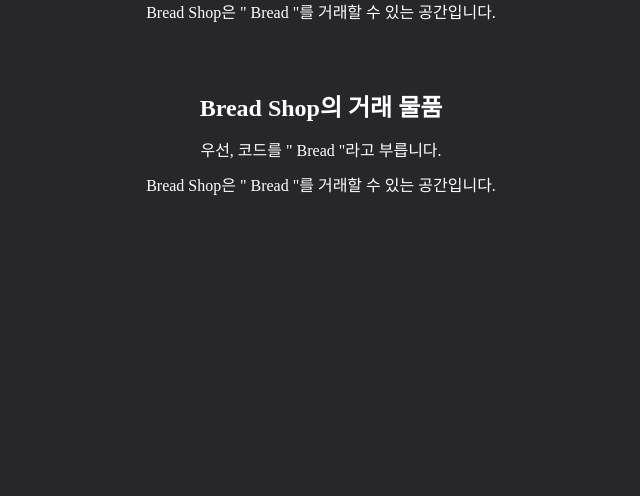
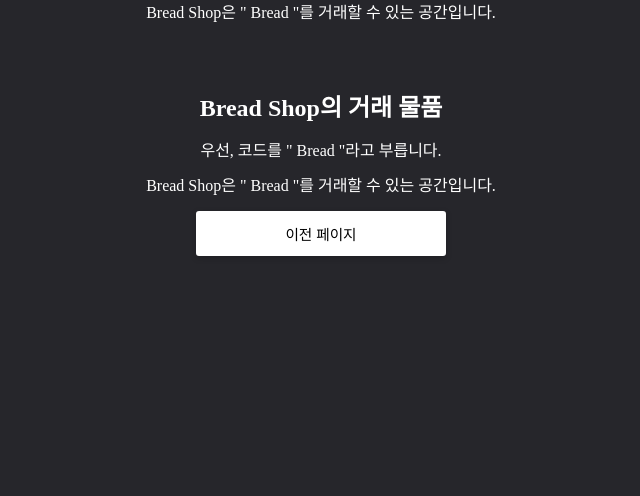
Before and after one commit to rhwldns/Bread_Shop, a Python web app: template templates/desc.html in a window 1280 px wide. Shown: the part 196-692 px from the top of the page, without its empty margins (327-967 px from the left). Run offline with Jinja, Linux system fonts and the light colour scheme; the template is opened without the code that fills it, so the values that code supplies are empty.

Commit message:
feat: back to page

```diff
--- a/index.html
+++ b/index.html
@@ -79,7 +79,11 @@
 
     <div class="wrapper-buttons">
         <a href='./templates/desc.html'><button class="white-button">Bread Shop 설명</button></a>
-        <a href=''><button class="blue-button">빵 주문하기</button></a>
+    </div>
+    <br>
+
+    <div class="wrapper-buttons">
+        <a href='https://discord.gg/hSmcG99KAk'><button class="blue-button">빵 주문하기</button></a>
     </div>
 
 </body>
--- a/templates/desc.html
+++ b/templates/desc.html
@@ -15,6 +15,50 @@
         text-align: center;
         content-align: center;
         line-height: 1.15;
+        }
+
+        .wrapper-buttons {
+        display: block;
+        margin-left: auto;
+        margin-right: auto;
+        width: 250px;
+        }
+
+        .wrapper-buttons > * {
+        margin-bottom: 10px;
+        }
+
+        .wrapper-buttons > *:first-child {
+        margin-top: 10px;
+        }
+
+        .wrapper-buttons > *:last-child {
+        margin-bottom: 0px;
+        }
+
+        .white-button,
+        .blue-button {
+        display: inline-block;
+        font-family: Whitney, "Open Sans", Helvetica, sans-serif;
+        font-weight: 400;
+        font-size: 11pt;
+        border-radius: 3px;
+        cursor: pointer;
+        height: 45px;
+        width: 250px;
+        box-shadow: 0 2px 6px 0 rgba(0, 0, 0, 0.2);
+        }
+
+        .blue-button {
+        background-color: #7289da;
+        border: 2px solid #7289da;
+        color: #fff;
+        }
+
+        .white-button {
+        background-color: #fff;
+        border: 2px solid #fff;
+        color: #000;
         }
 
         .text {
@@ -46,6 +90,9 @@
         <p>Bread Shop은 " Bread "를 거래할 수 있는 공간입니다.</p>
     </div>
 
+    <div class="wrapper-buttons">
+        <a href='../index.html'><button class="white-button">이전 페이지</button></a>
+    </div>
 
 </body>
 </html>
```
